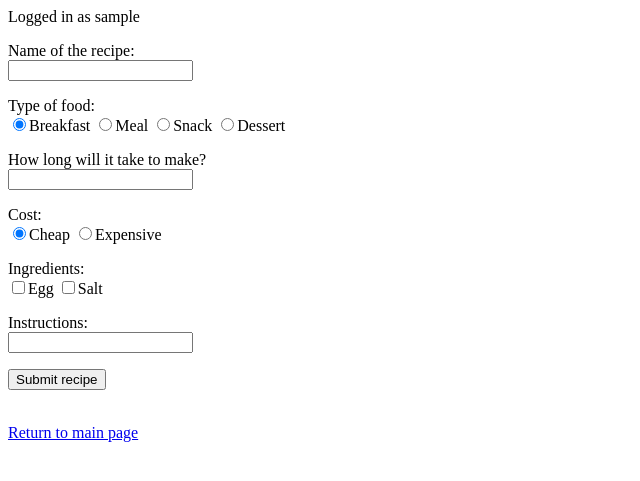
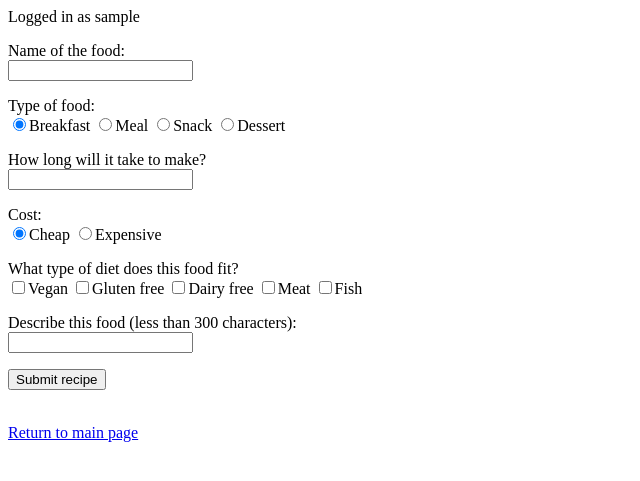
Before and after one commit to maritatsuko/what_to_eat, a Flask app: page /newrecipe in a window 1280 px wide. Shown: the top 481 px of the page, without its empty margins (0-640 px from the left). Run offline with Flask 3, Linux system fonts and the light colour scheme; the visitor is signed in with stand-in values (Sample User, id 1).

Commit message:
updated newrecipe template

```diff
--- a/templates/newrecipe.html
+++ b/templates/newrecipe.html
@@ -2,7 +2,7 @@
 <p>Logged in as {{ session.username }}</p>
 
 <form action="/create" method="POST">
-    <p>Name of the recipe:<br>
+    <p>Name of the food:<br>
     <input type="text" name="name"></p>
     <p>Type of food:<br>
     <input type="radio" name="type" value="Breakfast" checked>Breakfast
@@ -14,11 +14,14 @@
     <p>Cost:<br>
     <input type="radio" name="price" value="cheap" checked>Cheap
     <input type="radio" name="price" value="expensive">Expensive</p>
-    <p>Ingredients:<br>
-    <input type="checkbox" name="ingredient" value="1">Egg
-    <input type="checkbox" name="ingredient" value="2">Salt</p>
-    <p>Instructions:<br>
-    <input type="text" name="instructions"></p>
+    <p>What type of diet does this food fit?<br>
+    <input type="checkbox" name="diet" value="Vegan">Vegan
+    <input type="checkbox" name="diet" value="Gluten free">Gluten free
+    <input type="checkbox" name="diet" value="No dairy">Dairy free
+    <input type="checkbox" name="diet" value="Meat">Meat
+    <input type="checkbox" name="diet" value="Fish">Fish</p>
+    <p>Describe this food (less than 300 characters):<br>
+    <input type="text" name="description"></p>
     <input type="submit" value="Submit recipe">
 
     <input type="hidden" name="csrf_token" value="{{ session.csrf_token }}">
```
